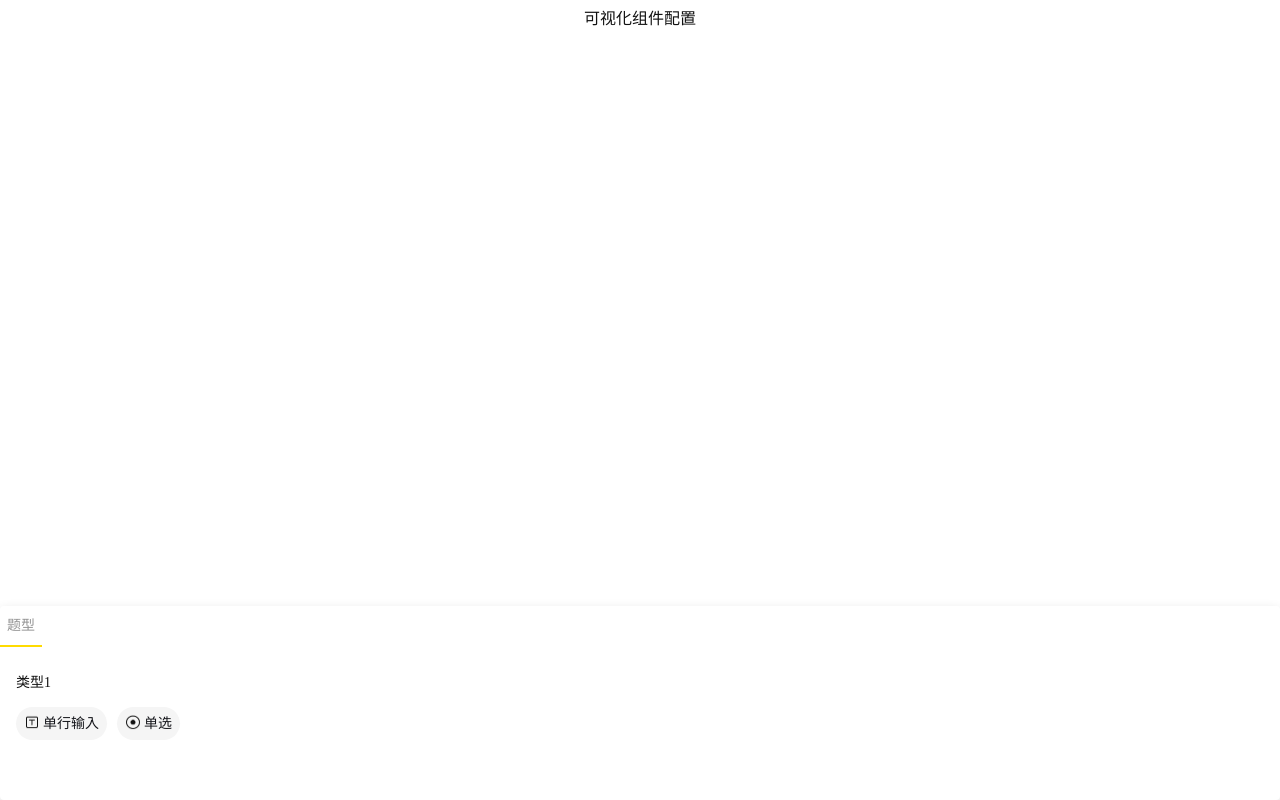
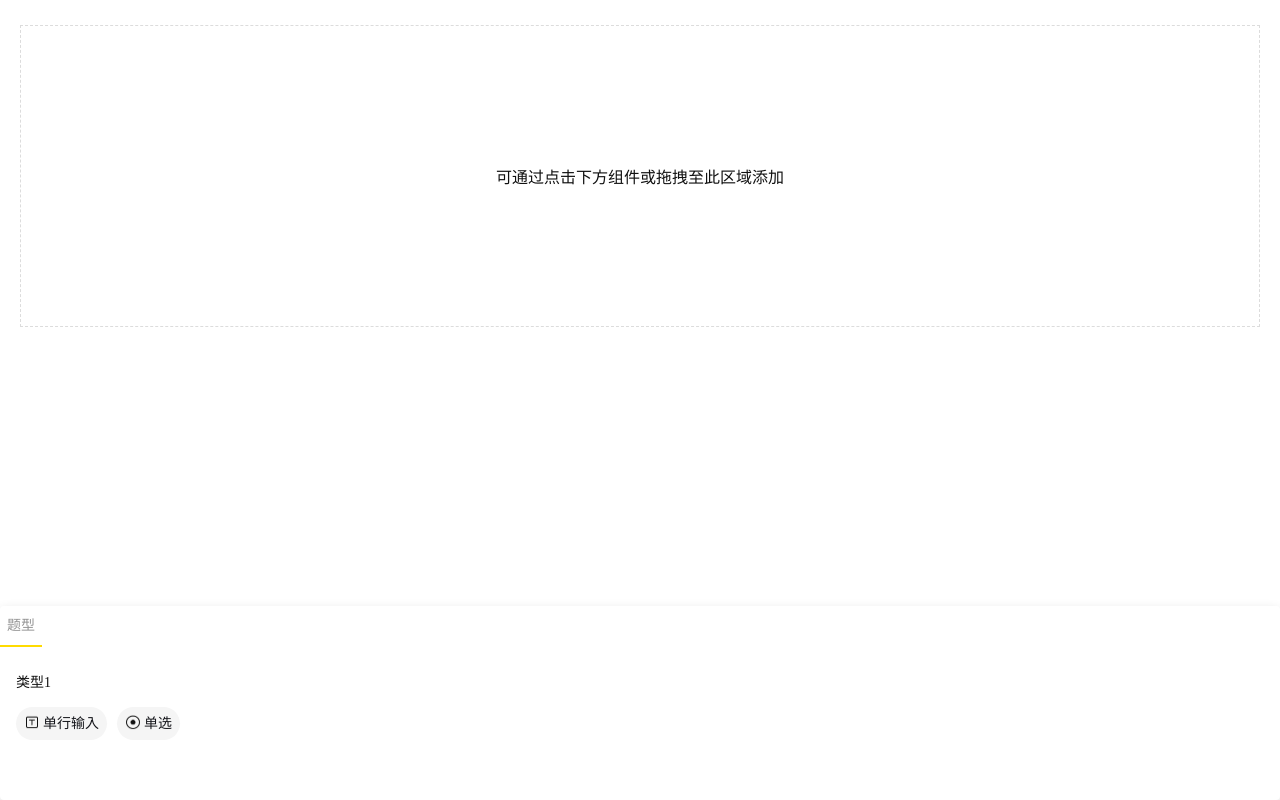
Before and after one commit to d0cx497412936/santu.github.io, a Nuxt app: page /design in a window 1280 px wide. Built offline with nearby package versions, Linux system fonts and the light colour scheme.

Commit message:
update tips

```diff
--- a/components/business/design-element/index.vue
+++ b/components/business/design-element/index.vue
@@ -1,10 +1,10 @@
 <template>
     <div class="design-view" @click="closeSelect">
         <div class="design-content-panel" @click.stop="">
-            <p style="text-align: center;">可视化组件配置</p>
             <div class="draggable-panel" :style="{ 'minHeight': contentList.length <= 0 ? '350px' : 0 }">
                 <draggable v-model="contentList" :group="draggableOptions" transition-group="500" animation="100"
-                    :sort="true" @start="onStart" @end="onEnd" @add="handleBoardClone" style="min-height: 300px;padding-bottom: 50px;">
+                    :sort="true" @start="onStart" @end="onEnd" @add="handleBoardClone"
+                    style="min-height: 300px;padding-bottom: 50px;">
                     <template #item="{ element, index }">
                         <div class="design-content-item" :class="{ 'no-border': selectedId === element.id }"
                             :key="element.id" @click="handleSelected(element, index + 1)">
@@ -16,6 +16,10 @@
                         </div>
                     </template>
                 </draggable>
+                <div class="drag-tips" v-if="contentList.length <= 0">
+
+                    <p>可通过点击下方组件或拖拽至此区域添加</p>
+                </div>
             </div>
         </div>
         <div class="design-dialog-panel" @click.stop="">
@@ -228,6 +232,19 @@ defineExpose(
     .no-border {
         border: 0
     }
+    .drag-tips{
+        position: absolute;
+        top: 20px;
+        left: 20px;
+        right: 20px;
+        border: 1px dashed #dcdcdc;
+        text-align: center;
+        min-height: 300px;
+        display:flex;
+        align-items: center;
+        justify-content: center;
+
+    }
 }
 </style>
 <style lang="scss">
```
